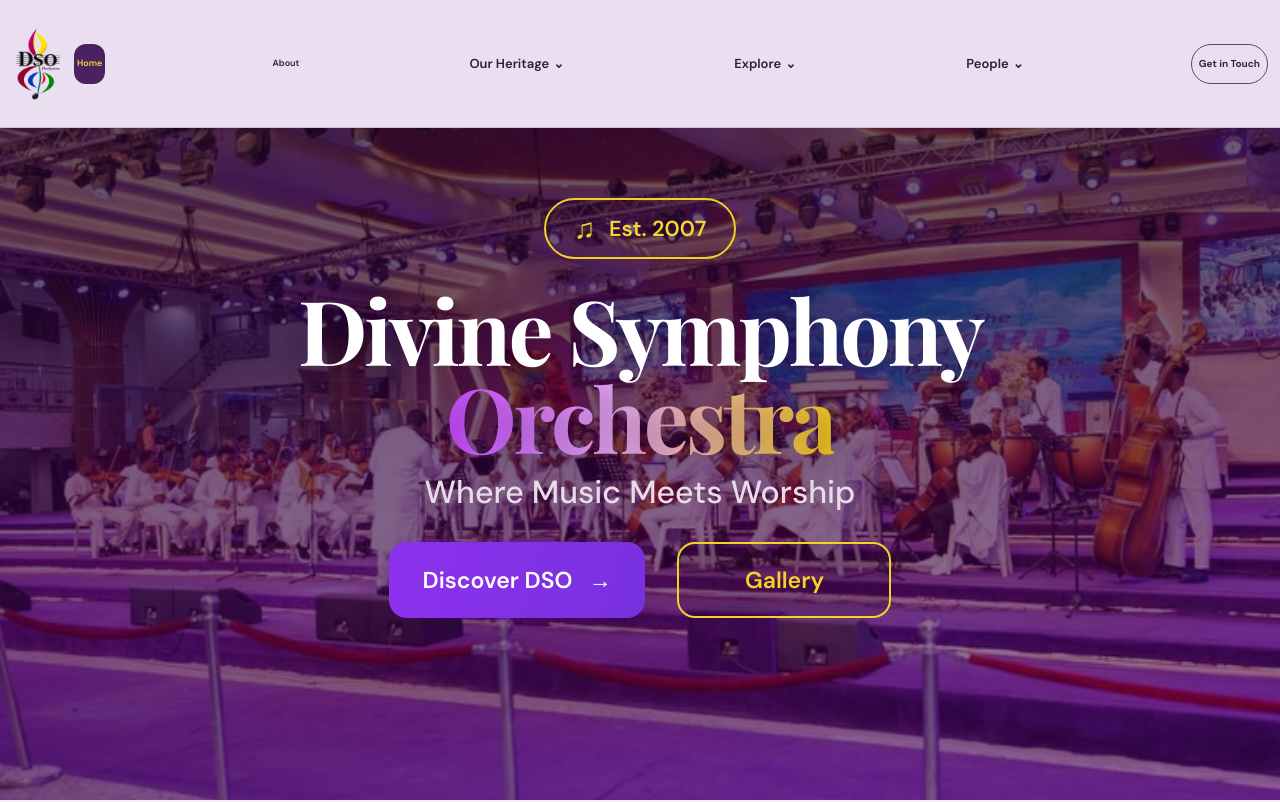
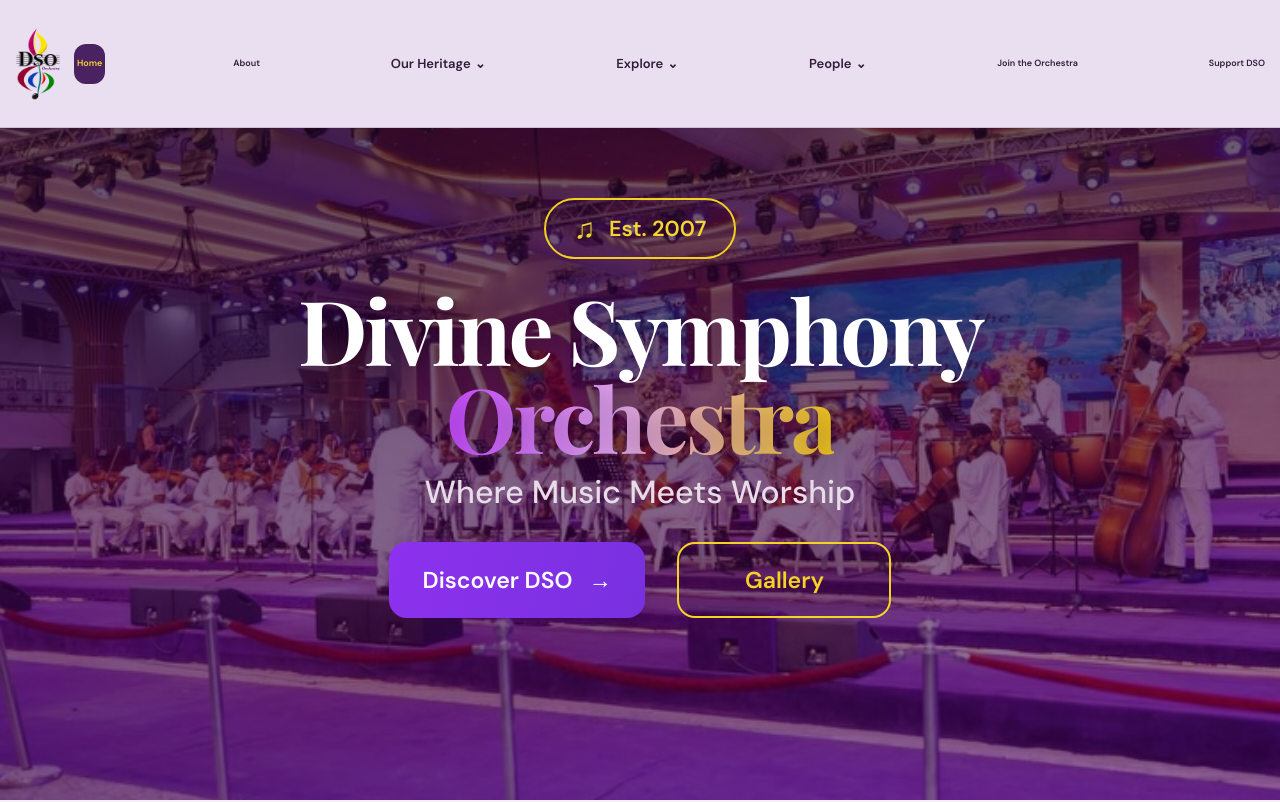
Before and after one commit to Divinesymphonyorchestra20/Divine-Symphony-Orchestra, a Next.js app: page / in a window 1280 px wide. Shown: the top 802 px of the page. Built offline with nearby package versions, Linux system fonts and the light colour scheme; a web font is replaced by a local one.

Commit message:
Add join and support links to primary navigation

```diff
--- a/components/site-header.tsx
+++ b/components/site-header.tsx
@@ -103,7 +103,8 @@ export default function SiteHeader({active}:{active?:string}){
           {peopleLinks.map(link=><a key={link.href} href={link.href} aria-current={pathname===link.href?"page":undefined} onClick={close}>{link.label}</a>)}
         </div>
       </div>
-      <a className="menu-link" href="/contact" onClick={close}>Get in Touch</a>
+      <a className={pathname==="/join-the-orchestra"?"active":""} aria-current={pathname==="/join-the-orchestra"?"page":undefined} href="/join-the-orchestra" onClick={close}>Join the Orchestra</a>
+      <a className={pathname==="/support"?"active":""} aria-current={pathname==="/support"?"page":undefined} href="/support" onClick={close}>Support DSO</a>
     </nav>
   </header>;
 }
```
